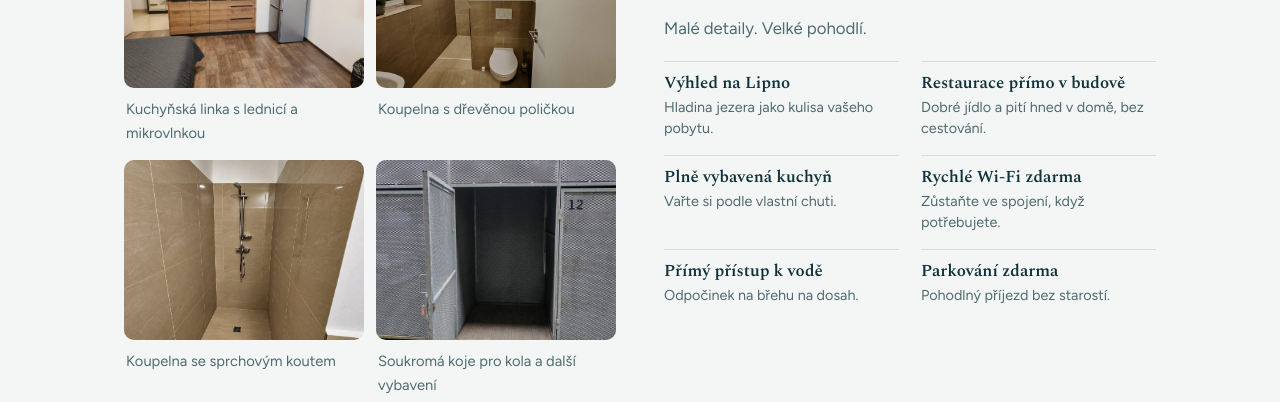
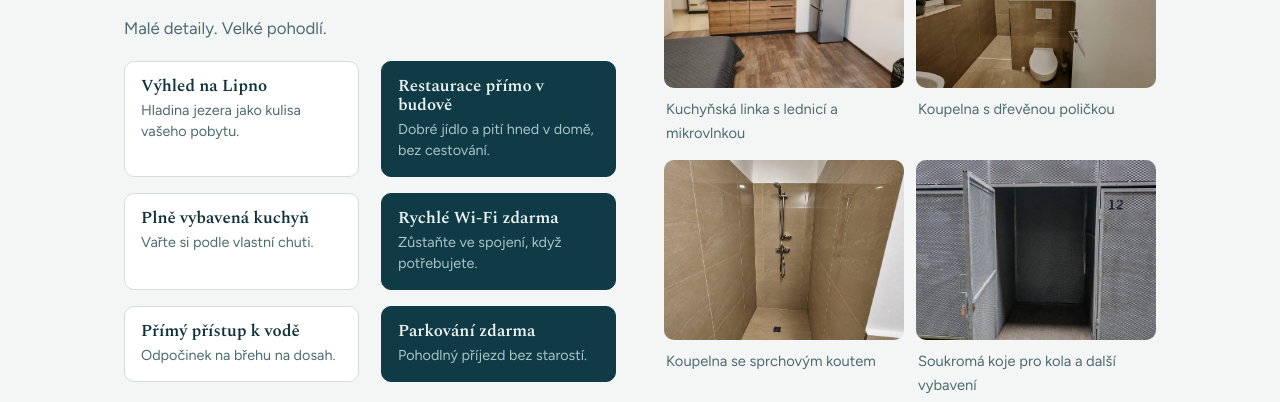
Before and after one commit to apartman17lipno/www, a plain HTML site: page index.html in a window 1280 px wide. Shown: the part 1273-1675 px from the top of the page. Drawn offline with nearby package versions, Linux system fonts and the light colour scheme.

Commit message:
Move apartment photos right and highlight amenities

```diff
--- a/assets/site.css
+++ b/assets/site.css
@@ -58,17 +58,21 @@ nav a:hover{color:var(--ink)}
 
 /* apartmán */
 .split{display:grid;grid-template-columns:1fr 1fr;gap:48px;align-items:start}
+.apartment-copy{grid-column:1;grid-row:1}
+.photos{grid-column:2;grid-row:1}
 .photos{display:grid;grid-template-columns:1fr 1fr;gap:12px}
 .ph{aspect-ratio:4/3;border-radius:10px;background:var(--img) center/cover no-repeat}
 .wide{aspect-ratio:21/9;border-radius:10px;margin-top:34px;background:var(--img) center/cover no-repeat}
 .ph:first-child{grid-column:1/3;aspect-ratio:16/9}
 .note{font-size:.88rem;color:var(--muted)}
-@media(max-width:820px){.split{grid-template-columns:1fr;gap:32px}}
+@media(max-width:820px){.split{grid-template-columns:1fr;gap:32px}.apartment-copy{grid-column:1;grid-row:1}.photos{grid-column:1;grid-row:2}}
 
 /* výbava apartmánu */
 .amenities-title{margin-top:30px}
 .amenities-list{display:grid;grid-template-columns:1fr 1fr;gap:16px 22px;margin-top:18px}
-.amenities-list div{padding-top:12px;border-top:1px solid var(--line)}
+.amenities-list div{padding:15px 16px;border:1px solid var(--line);border-radius:10px;background:var(--surface)}
+.amenities-list div:nth-child(even){background:var(--deep);color:#EAF3F2;border-color:var(--deep)}
+.amenities-list div:nth-child(even) p{color:#A9C4C6}
 .amenities-list h3{font-size:1.05rem;margin-bottom:4px}
 .amenities-list p{font-size:.9rem;line-height:1.45;color:var(--muted);margin:0}
 @media(max-width:520px){.amenities-list{grid-template-columns:1fr}}
```
